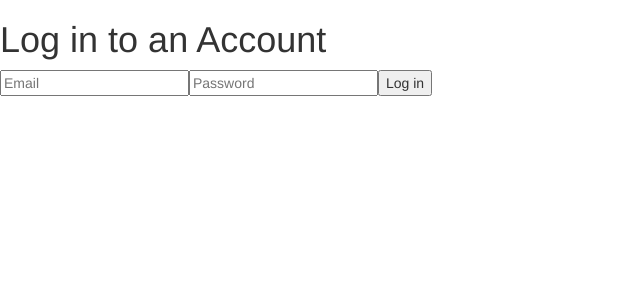
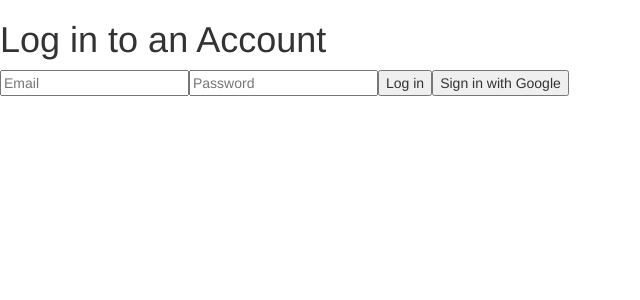
Before and after one commit to rpowroznik17/room-service, a Vue app: page /login in a window 1280 px wide. Shown: the top 300 px of the page, without its empty margins (0-640 px from the left). Built offline with nearby package versions, Linux system fonts and the light colour scheme.

Commit message:
google authentication

```diff
--- a/src/views/Login.vue
+++ b/src/views/Login.vue
@@ -4,11 +4,12 @@
     <input type="text" placeholder="Email" v-model="email"/>
     <input type="password" placeholder="Password" v-model="password"/>
     <button @click="login">Log in</button>
+    <button @click="signInWithGoogle">Sign in with Google</button>
 </template>
 
 <script setup>
 import { ref } from "vue";
-import { getAuth, signInWithEmailAndPassword } from "firebase/auth";
+import { getAuth, signInWithEmailAndPassword, GoogleAuthProvider, signInWithPopup } from "firebase/auth";
 import { useRouter } from "vue-router";
 
 const email = ref("");
@@ -41,6 +42,18 @@ const login = () => {
 
 }
 
+const signInWithGoogle = () => {
+    const provider = new GoogleAuthProvider();
+    signInWithPopup(getAuth(), provider)
+     .then((result) => {
+        console.log(result.user);
+        router.push("/menu");
+     })
+     .catch((error) => {
+        //handle error
+     })
+}
+
 </script>
 
 <style>
```
